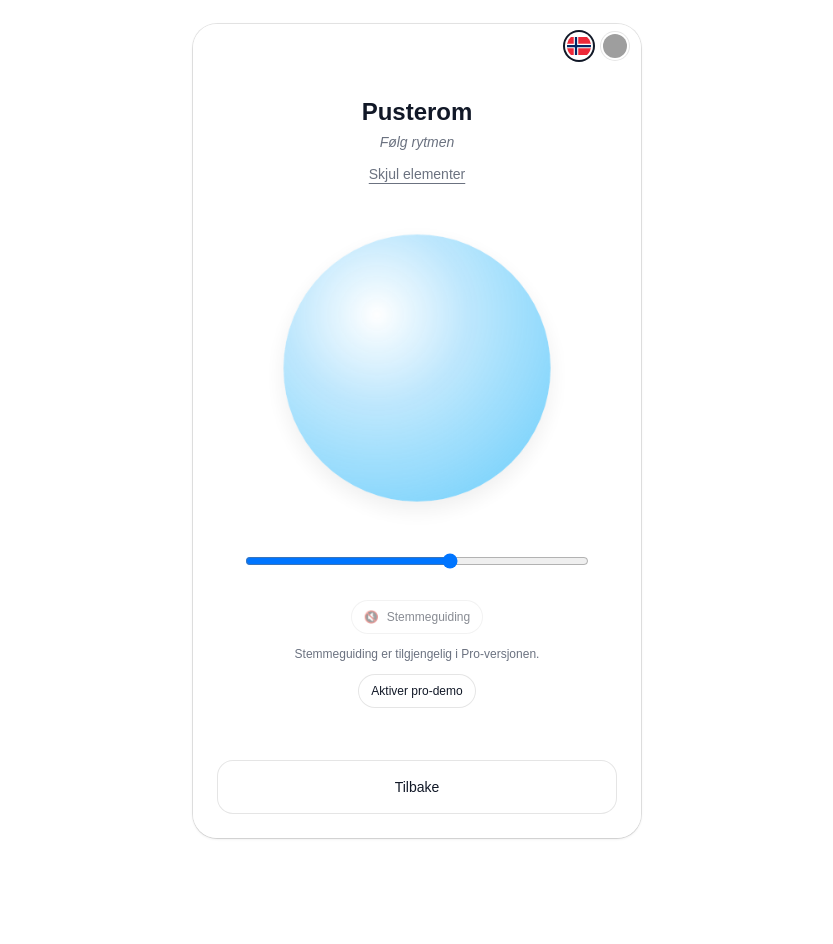
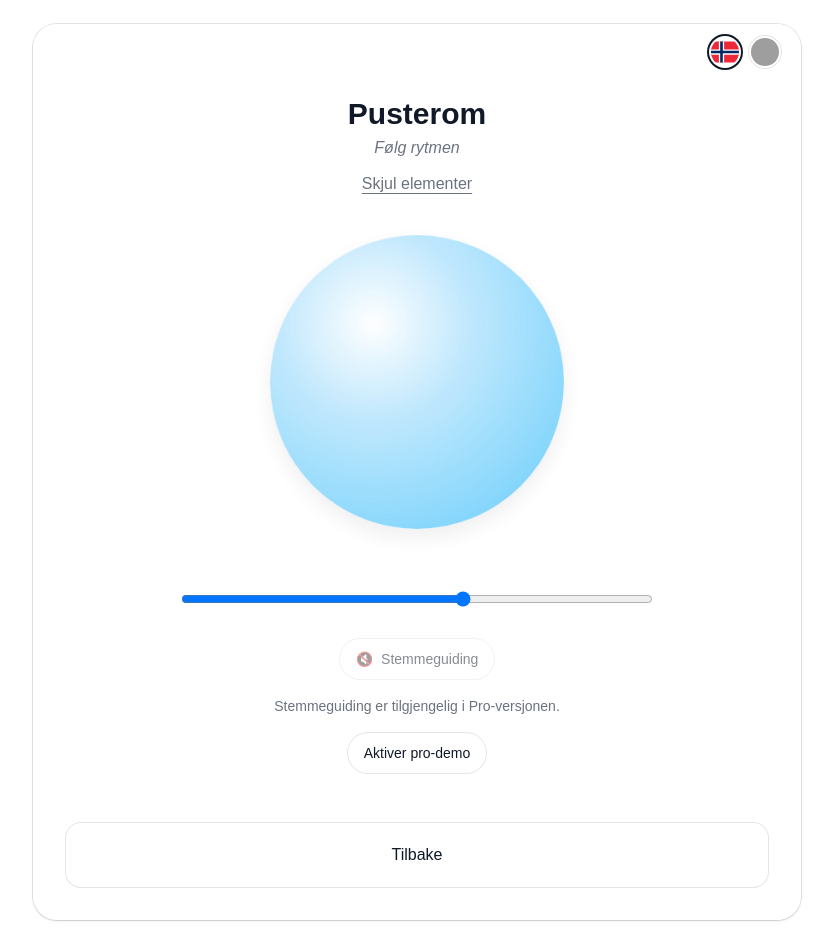
Before and after one commit to benhav/pause-app, a Next.js app: page /breathingroom in a window 1280 px wide. Shown: the whole page, without its empty margins (223-1056 px from the left). Before the commit the page ends 862 px from the top, so only its background shows below. Built offline with nearby package versions, Linux system fonts and the light colour scheme; grey boxes are pictures that could not be loaded.

Commit message:
update-tablets-v05

```diff
--- a/app/breathingroom/BreathingRoomClient.tsx
+++ b/app/breathingroom/BreathingRoomClient.tsx
@@ -297,7 +297,7 @@ export default function BreathingRoomClient() {
     ].join(" ");
 
   const surfaceButton = [
-    "w-full rounded-2xl px-4 py-4 text-sm",
+    "w-full rounded-2xl px-4 py-4 text-sm md:text-base md:py-5",
     "border bg-[var(--surface)] text-[var(--text)]",
     "border-[color:var(--border)]",
     "hover:bg-[var(--surface-hover)]",
@@ -308,17 +308,37 @@ export default function BreathingRoomClient() {
 
   const smallPill = [
     "inline-flex items-center justify-center gap-2",
-    "rounded-full border px-3 py-2 text-xs",
+    "rounded-full border px-3 py-2 text-xs md:text-sm md:px-4 md:py-2.5",
     "border-[color:var(--border)] bg-[var(--surface)] text-[var(--text)]",
     "hover:bg-[var(--surface-hover)]",
   ].join(" ");
 
   return (
-    <main className="min-h-[100svh] w-full px-0 py-0 sm:flex sm:items-center sm:justify-center sm:px-4 sm:py-6 sm:pt-6">
-      <div className="w-full sm:max-w-md pb-[env(safe-area-inset-bottom)]">
+    <main
+      className={[
+        "min-h-[100svh] w-full",
+        // Mobil: uendret
+        "px-0 py-0",
+        // ✅ Tablet: litt luft rundt, men ikke “desktop”
+        "md:px-6 md:py-6",
+        // ✅ Store skjermer: behold eksisterende “kort i midten” (som før)
+        "sm:flex sm:items-center sm:justify-center sm:px-4 sm:py-6 sm:pt-6",
+      ].join(" ")}
+    >
+      <div
+        className={[
+          "w-full pb-[env(safe-area-inset-bottom)]",
+          // ✅ Tablet: litt bredere enn mobil og sentrert
+          "md:max-w-3xl md:mx-auto",
+          // ✅ Eksisterende desktop-width
+          "sm:max-w-md",
+        ].join(" ")}
+      >
         <div
           className={[
             "relative w-full min-h-[100svh] rounded-none p-6",
+            // ✅ Tablet: litt mer luft
+            "md:p-8",
             // VIKTIG: bruk surface (semi-transparent) så bakgrunnsbildet under synes
             "bg-[var(--surface)] text-[var(--text)] backdrop-blur-xl",
             "sm:min-h-0 sm:rounded-3xl sm:shadow-sm sm:ring-1 sm:ring-[color:var(--border)]",
@@ -326,7 +346,7 @@ export default function BreathingRoomClient() {
           ].join(" ")}
         >
           {/* Top controls */}
-          <div className="absolute right-3 top-2 flex items-center gap-3">
+          <div className="absolute right-3 top-2 flex items-center gap-3 md:right-5 md:top-3">
             <div className="flex gap-2">
               <button
                 type="button"
@@ -339,7 +359,11 @@ export default function BreathingRoomClient() {
                 aria-label="Switch to Norwegian"
                 className={langBtnClass(locale === "no")}
               >
-                <img src="/flags/nor.svg" alt="Norsk" className="h-6 w-6 rounded-full" />
+                <img
+                  src="/flags/nor.svg"
+                  alt="Norsk"
+                  className="h-6 w-6 md:h-7 md:w-7 rounded-full"
+                />
               </button>
 
               <button
@@ -353,28 +377,32 @@ export default function BreathingRoomClient() {
                 aria-label="Switch to English"
                 className={langBtnClass(locale === "en")}
               >
-                <img src="/flags/gb-eng.svg" alt="English" className="h-6 w-6 rounded-full" />
+                <img
+                  src="/flags/gb-eng.svg"
+                  alt="English"
+                  className="h-6 w-6 md:h-7 md:w-7 rounded-full"
+                />
               </button>
             </div>
           </div>
 
           {/* Layout: top / middle / bottom */}
-          <div className="flex-1 grid grid-rows-[clamp(150px,20vh,200px)_1fr_clamp(190px,26vh,260px)]">
+          <div className="flex-1 grid grid-rows-[clamp(150px,20vh,200px)_1fr_clamp(190px,26vh,260px)] md:grid-rows-[clamp(150px,18vh,210px)_1fr_clamp(210px,28vh,300px)]">
             {/* TOP */}
-            <div className="pt-12 text-center">
+            <div className="pt-12 text-center md:pt-10">
               {showElements ? (
                 <>
-                  <div className="text-2xl font-semibold text-[var(--text)]">
+                  <div className="text-2xl md:text-3xl font-semibold text-[var(--text)]">
                     {t.breathingRoomTitle}
                   </div>
-                  <div className="mt-1 text-sm italic text-[var(--muted)]">
+                  <div className="mt-1 text-sm md:text-base italic text-[var(--muted)]">
                     {t.followRhythm}
                   </div>
 
                   <button
                     type="button"
                     onClick={() => setShowElements(false)}
-                    className="mt-3 text-sm text-[var(--muted)] underline underline-offset-4 hover:opacity-90"
+                    className="mt-3 text-sm md:text-base text-[var(--muted)] underline underline-offset-4 hover:opacity-90"
                   >
                     {t.hideElements}
                   </button>
@@ -383,7 +411,7 @@ export default function BreathingRoomClient() {
                 <button
                   type="button"
                   onClick={() => setShowElements(true)}
-                  className="text-sm text-[var(--muted)] underline underline-offset-4 hover:opacity-90"
+                  className="text-sm md:text-base text-[var(--muted)] underline underline-offset-4 hover:opacity-90"
                 >
                   {t.showElements}
                 </button>
@@ -394,7 +422,13 @@ export default function BreathingRoomClient() {
             <div className="flex items-center justify-center">
               <div
                 key={animNonce}
-                className="rounded-full w-[55vmin] h-[55vmin] max-w-[320px] max-h-[320px] will-change-transform"
+                className={[
+                  "rounded-full will-change-transform",
+                  // Mobil: uendret
+                  "w-[55vmin] h-[55vmin] max-w-[320px] max-h-[320px]",
+                  // ✅ Tablet: større sirkel
+                  "md:w-[44vmin] md:h-[44vmin] md:max-w-[420px] md:max-h-[420px]",
+                ].join(" ")}
                 style={{
                   ...circleStyle,
                   background: "var(--breath-fill)",
@@ -405,9 +439,9 @@ export default function BreathingRoomClient() {
             </div>
 
             {/* BOTTOM */}
-            <div className="flex flex-col items-center justify-start pt-6">
+            <div className="flex flex-col items-center justify-start pt-6 md:pt-8">
               {showElements ? (
-                <div className="w-full max-w-[360px] px-2">
+                <div className="w-full max-w-[360px] px-2 md:max-w-[520px] md:px-6">
                   <input
                     type="range"
                     min={MIN_SECONDS}
@@ -431,7 +465,7 @@ export default function BreathingRoomClient() {
                   )}
 
                   {/* Voice toggle */}
-                  <div className="mt-6 flex flex-col items-center gap-3">
+                  <div className="mt-6 flex flex-col items-center gap-3 md:gap-4">
                     <button
                       type="button"
                       onClick={async () => {
@@ -461,7 +495,7 @@ export default function BreathingRoomClient() {
                     </button>
 
                     {!isPro && (
-                      <div className="text-center text-xs text-[var(--muted)]">
+                      <div className="text-center text-xs md:text-sm text-[var(--muted)]">
                         {locale === "no"
                           ? "Stemmeguiding er tilgjengelig i Pro-versjonen."
                           : "Voice guidance is available in the Pro version."}
@@ -498,7 +532,7 @@ export default function BreathingRoomClient() {
           </div>
 
           {/* Go back pinned bottom */}
-          <div className="mt-6">
+          <div className="mt-6 md:mt-10">
             <button
               type="button"
               onClick={() => router.push(`/?lang=${locale}`)}
--- a/app/components/Card.tsx
+++ b/app/components/Card.tsx
@@ -4,12 +4,8 @@ export default function Card({ children }: { children: ReactNode }) {
   return (
     <div
       className={[
-        // Mobile: fullskjerm "sheet"
         "relative w-full min-h-[100svh] rounded-none p-6",
-        "bg-[var(--card-bg)] border-[color:var(--card-border)]",
-
-        // Desktop+: kort-stil
-        "sm:min-h-0 sm:rounded-3xl sm:shadow-sm sm:ring-1 sm:ring-[color:var(--ring)]",
+        "bg-transparent", // <- nøkkel for å unngå “kort”
       ].join(" ")}
     >
       {children}
--- a/app/components/TopRow.tsx
+++ b/app/components/TopRow.tsx
@@ -42,7 +42,7 @@ export default function TopRow({
       <button
         onClick={onBack}
         className={[
-          "hidden sm:inline-flex absolute rounded-xl px-3 py-2 text-sm text-neutral-600 hover:bg-neutral-50",
+          "hidden x1:inline-flex absolute rounded-xl px-3 py-2 text-sm text-neutral-600 hover:bg-neutral-50",
           showHome ? "left-10" : "left-0",
         ].join(" ")}
         aria-label={t.goBack}
--- a/app/globals.css
+++ b/app/globals.css
@@ -1,4 +1,3 @@
-
 @import "tailwindcss";
 
 /* =========================================================
@@ -23,13 +22,11 @@
   --bg-opacity: 1;
 
   /* BreathingRoom circle */
-  --breath-fill: radial-gradient(
-    circle at 35% 30%,
+  --breath-fill: radial-gradient(circle at 35% 30%,
       rgba(255, 255, 255, 0.98),
       rgba(186, 230, 253, 0.95) 35%,
       rgba(125, 211, 252, 0.88) 70%,
-    rgba(56, 189, 248, 0.78)
-  );
+      rgba(56, 189, 248, 0.78));
   --breath-shadow: 0 10px 30px rgba(0, 0, 0, 0.08);
 }
 
@@ -38,9 +35,17 @@
    Theme Sheet
    ========================================================= */
 
-:root { --sheet-bg: rgba(255,255,255,0.92); }
-html.dark { --sheet-bg: rgba(10,14,16,0.92); }
-html[data-skin="night-pro"] { --sheet-bg: rgba(10,14,16,0.92); }
+:root {
+  --sheet-bg: rgba(255, 255, 255, 0.92);
+}
+
+html.dark {
+  --sheet-bg: rgba(10, 14, 16, 0.92);
+}
+
+html[data-skin="night-pro"] {
+  --sheet-bg: rgba(10, 14, 16, 0.92);
+}
 
 
 
@@ -64,18 +69,16 @@ html[data-skin="night-pro"] { --sheet-bg: rgba(10,14,16,0.92); }
 
     /* Classic dark background layer */
     --bg-layer:
-      radial-gradient(900px 520px at 50% -80px, rgba(96,165,250,0.10), transparent 60%),
-      radial-gradient(900px 700px at 20% 65%, rgba(16,185,129,0.06), transparent 60%),
-      radial-gradient(900px 700px at 80% 65%, rgba(59,130,246,0.06), transparent 60%),
+      radial-gradient(900px 520px at 50% -80px, rgba(96, 165, 250, 0.10), transparent 60%),
+      radial-gradient(900px 700px at 20% 65%, rgba(16, 185, 129, 0.06), transparent 60%),
+      radial-gradient(900px 700px at 80% 65%, rgba(59, 130, 246, 0.06), transparent 60%),
       linear-gradient(180deg, #050708, #0a0f12 60%, #050708);
 
-    --breath-fill: radial-gradient(
-      circle at 35% 30%,
-      rgba(255,255,255,0.18),
-      rgba(96,165,250,0.16) 35%,
-      rgba(59,130,246,0.14) 65%,
-      rgba(16,185,129,0.10)
-    );
+    --breath-fill: radial-gradient(circle at 35% 30%,
+        rgba(255, 255, 255, 0.18),
+        rgba(96, 165, 250, 0.16) 35%,
+        rgba(59, 130, 246, 0.14) 65%,
+        rgba(16, 185, 129, 0.10));
     --breath-shadow: 0 18px 60px rgba(0, 0, 0, 0.55);
   }
 }
@@ -101,9 +104,9 @@ html.light {
 
   /* Classic light background layer */
   --bg-layer:
-    radial-gradient(1200px 700px at 30% 10%, rgba(14,165,233,0.10), transparent 60%),
-    radial-gradient(900px 600px at 70% 30%, rgba(14,165,233,0.06), transparent 60%),
-    linear-gradient(180deg, rgba(255,255,255,1), rgba(255,255,255,1));
+    radial-gradient(1200px 700px at 30% 10%, rgba(14, 165, 233, 0.10), transparent 60%),
+    radial-gradient(900px 600px at 70% 30%, rgba(14, 165, 233, 0.06), transparent 60%),
+    linear-gradient(180deg, rgba(255, 255, 255, 1), rgba(255, 255, 255, 1));
 }
 
 html.dark {
@@ -121,18 +124,16 @@ html.dark {
 
   /* Classic dark background layer */
   --bg-layer:
-    radial-gradient(900px 520px at 50% -80px, rgba(96,165,250,0.10), transparent 60%),
-    radial-gradient(900px 700px at 20% 65%, rgba(16,185,129,0.06), transparent 60%),
-    radial-gradient(900px 700px at 80% 65%, rgba(59,130,246,0.06), transparent 60%),
+    radial-gradient(900px 520px at 50% -80px, rgba(96, 165, 250, 0.10), transparent 60%),
+    radial-gradient(900px 700px at 20% 65%, rgba(16, 185, 129, 0.06), transparent 60%),
+    radial-gradient(900px 700px at 80% 65%, rgba(59, 130, 246, 0.06), transparent 60%),
     linear-gradient(180deg, #050708, #0a0f12 60%, #050708);
 
-  --breath-fill: radial-gradient(
-    circle at 35% 30%,
-    rgba(255,255,255,0.18),
-    rgba(96,165,250,0.16) 35%,
-    rgba(59,130,246,0.14) 65%,
-    rgba(16,185,129,0.10)
-  );
+  --breath-fill: radial-gradient(circle at 35% 30%,
+      rgba(255, 255, 255, 0.18),
+      rgba(96, 165, 250, 0.16) 35%,
+      rgba(59, 130, 246, 0.14) 65%,
+      rgba(16, 185, 129, 0.10));
   --breath-shadow: 0 18px 60px rgba(0, 0, 0, 0.55);
 }
 
@@ -168,6 +169,22 @@ main {
   z-index: 1;
 }
 
+
+/* iOS/iPadOS: stabil viewport-høyde (hindrer rare “kutt”/scroll-bugs) */
+html,
+body {
+  height: 100%;
+}
+
+@supports (-webkit-touch-callout: none) {
+  body {
+    min-height: 100dvh;
+    min-height: -webkit-fill-available;
+  }
+}
+
+
+
 /* =========================================================
    SKINS (html[data-skin="..."])
    NOTE: data-skin comes from AppProviders/appPrefs
@@ -181,24 +198,22 @@ html[data-skin="floating"] {
   --ring: rgba(14, 165, 233, 0.55);
 
   --bg-layer:
-    radial-gradient(1100px 800px at 50% 15%, rgba(14,165,233,0.18), transparent 62%),
-    radial-gradient(900px 700px at 30% 45%, rgba(14,165,233,0.10), transparent 62%),
-    radial-gradient(800px 600px at 80% 55%, rgba(14,165,233,0.08), transparent 62%),
+    radial-gradient(1100px 800px at 50% 15%, rgba(14, 165, 233, 0.18), transparent 62%),
+    radial-gradient(900px 700px at 30% 45%, rgba(14, 165, 233, 0.10), transparent 62%),
+    radial-gradient(800px 600px at 80% 55%, rgba(14, 165, 233, 0.08), transparent 62%),
     repeating-radial-gradient(circle at 50% 20%,
-      rgba(14,165,233,0.06) 0px,
-      rgba(14,165,233,0.06) 2px,
+      rgba(14, 165, 233, 0.06) 0px,
+      rgba(14, 165, 233, 0.06) 2px,
       transparent 10px,
       transparent 26px),
-    linear-gradient(180deg, rgba(255,255,255,1), rgba(248,251,255,1));
+    linear-gradient(180deg, rgba(255, 255, 255, 1), rgba(248, 251, 255, 1));
 
-  --breath-fill: radial-gradient(
-    circle at 35% 30%,
-    rgba(255,255,255,0.98),
-    rgba(186,230,253,0.92) 35%,
-    rgba(125,211,252,0.84) 70%,
-    rgba(56,189,248,0.72)
-  );
-  --breath-shadow: 0 14px 40px rgba(14,165,233,0.10);
+  --breath-fill: radial-gradient(circle at 35% 30%,
+      rgba(255, 255, 255, 0.98),
+      rgba(186, 230, 253, 0.92) 35%,
+      rgba(125, 211, 252, 0.84) 70%,
+      rgba(56, 189, 248, 0.72));
+  --breath-shadow: 0 14px 40px rgba(14, 165, 233, 0.10);
 }
 
 /* ---------- FLOATING (night) ---------- */
@@ -206,48 +221,44 @@ html.dark[data-skin="floating"] {
   --app-bg: #07111f;
 
   --bg-layer:
-    radial-gradient(900px 520px at 50% -80px, rgba(96,165,250,0.14), transparent 60%),
-    radial-gradient(900px 700px at 20% 65%, rgba(16,185,129,0.06), transparent 60%),
-    radial-gradient(900px 700px at 80% 65%, rgba(59,130,246,0.08), transparent 60%),
+    radial-gradient(900px 520px at 50% -80px, rgba(96, 165, 250, 0.14), transparent 60%),
+    radial-gradient(900px 700px at 20% 65%, rgba(16, 185, 129, 0.06), transparent 60%),
+    radial-gradient(900px 700px at 80% 65%, rgba(59, 130, 246, 0.08), transparent 60%),
     repeating-radial-gradient(circle at 50% 20%,
-      rgba(96,165,250,0.06) 0px,
-      rgba(96,165,250,0.06) 2px,
+      rgba(96, 165, 250, 0.06) 0px,
+      rgba(96, 165, 250, 0.06) 2px,
       transparent 10px,
       transparent 28px),
     linear-gradient(180deg, #050708, #0a0f12 60%, #050708);
 
   --ring: rgba(96, 165, 250, 0.50);
 
-  --breath-fill: radial-gradient(
-    circle at 35% 30%,
-    rgba(255,255,255,0.18),
-    rgba(96,165,250,0.16) 35%,
-    rgba(59,130,246,0.14) 65%,
-    rgba(16,185,129,0.10)
-  );
+  --breath-fill: radial-gradient(circle at 35% 30%,
+      rgba(255, 255, 255, 0.18),
+      rgba(96, 165, 250, 0.16) 35%,
+      rgba(59, 130, 246, 0.14) 65%,
+      rgba(16, 185, 129, 0.10));
   --breath-shadow: 0 18px 60px rgba(0, 0, 0, 0.55);
 }
 
 /* ---------- NATURE (day) ---------- */
 html[data-skin="nature"] {
-  --ring: rgba(47,133,90,0.55);
+  --ring: rgba(47, 133, 90, 0.55);
 
   --bg-layer:
-    radial-gradient(1100px 800px at 45% 10%, rgba(47,133,90,0.16), transparent 62%),
-    radial-gradient(900px 700px at 20% 55%, rgba(47,133,90,0.10), transparent 62%),
-    radial-gradient(900px 700px at 80% 55%, rgba(47,133,90,0.08), transparent 62%),
-    conic-gradient(from 180deg at 20% 25%, rgba(47,133,90,0.08), transparent 40%, rgba(47,133,90,0.06)),
-    conic-gradient(from 220deg at 80% 30%, rgba(47,133,90,0.07), transparent 45%, rgba(47,133,90,0.05)),
-    linear-gradient(180deg, rgba(255,255,255,1), rgba(249,255,251,1));
+    radial-gradient(1100px 800px at 45% 10%, rgba(47, 133, 90, 0.16), transparent 62%),
+    radial-gradient(900px 700px at 20% 55%, rgba(47, 133, 90, 0.10), transparent 62%),
+    radial-gradient(900px 700px at 80% 55%, rgba(47, 133, 90, 0.08), transparent 62%),
+    conic-gradient(from 180deg at 20% 25%, rgba(47, 133, 90, 0.08), transparent 40%, rgba(47, 133, 90, 0.06)),
+    conic-gradient(from 220deg at 80% 30%, rgba(47, 133, 90, 0.07), transparent 45%, rgba(47, 133, 90, 0.05)),
+    linear-gradient(180deg, rgba(255, 255, 255, 1), rgba(249, 255, 251, 1));
 
-  --breath-fill: radial-gradient(
-    circle at 35% 30%,
-    rgba(255,255,255,0.98),
-    rgba(187,247,208,0.55) 40%,
-    rgba(134,239,172,0.35) 70%,
-    rgba(47,133,90,0.18)
-  );
-  --breath-shadow: 0 14px 40px rgba(47,133,90,0.10);
+  --breath-fill: radial-gradient(circle at 35% 30%,
+      rgba(255, 255, 255, 0.98),
+      rgba(187, 247, 208, 0.55) 40%,
+      rgba(134, 239, 172, 0.35) 70%,
+      rgba(47, 133, 90, 0.18));
+  --breath-shadow: 0 14px 40px rgba(47, 133, 90, 0.10);
 }
 
 /* ---------- NATURE (night) ---------- */
@@ -255,22 +266,20 @@ html.dark[data-skin="nature"] {
   --app-bg: #06150f;
 
   --bg-layer:
-    radial-gradient(900px 520px at 50% -80px, rgba(52,211,153,0.12), transparent 60%),
-    radial-gradient(900px 700px at 20% 65%, rgba(16,185,129,0.10), transparent 60%),
-    radial-gradient(900px 700px at 80% 65%, rgba(34,197,94,0.08), transparent 60%),
-    conic-gradient(from 180deg at 20% 25%, rgba(52,211,153,0.06), transparent 45%, rgba(16,185,129,0.05)),
-    conic-gradient(from 220deg at 80% 30%, rgba(52,211,153,0.05), transparent 50%, rgba(34,197,94,0.04)),
+    radial-gradient(900px 520px at 50% -80px, rgba(52, 211, 153, 0.12), transparent 60%),
+    radial-gradient(900px 700px at 20% 65%, rgba(16, 185, 129, 0.10), transparent 60%),
+    radial-gradient(900px 700px at 80% 65%, rgba(34, 197, 94, 0.08), transparent 60%),
+    conic-gradient(from 180deg at 20% 25%, rgba(52, 211, 153, 0.06), transparent 45%, rgba(16, 185, 129, 0.05)),
+    conic-gradient(from 220deg at 80% 30%, rgba(52, 211, 153, 0.05), transparent 50%, rgba(34, 197, 94, 0.04)),
     linear-gradient(180deg, #050708, #0a0f12 60%, #050708);
 
   --ring: rgba(52, 211, 153, 0.45);
 
-  --breath-fill: radial-gradient(
-    circle at 35% 30%,
-    rgba(255,255,255,0.16),
-    rgba(52,211,153,0.14) 35%,
-    rgba(16,185,129,0.12) 65%,
-    rgba(34,197,94,0.08)
-  );
+  --breath-fill: radial-gradient(circle at 35% 30%,
+      rgba(255, 255, 255, 0.16),
+      rgba(52, 211, 153, 0.14) 35%,
+      rgba(16, 185, 129, 0.12) 65%,
+      rgba(34, 197, 94, 0.08));
   --breath-shadow: 0 18px 60px rgba(0, 0, 0, 0.55);
 }
 
@@ -279,30 +288,28 @@ html.dark[data-skin="nature"] {
 */
 html[data-skin="night-pro"] {
   --app-bg: #070a0c;
-  --text: rgba(255,255,255,0.92);
-  --muted: rgba(255,255,255,0.65);
-  --border: rgba(255,255,255,0.12);
+  --text: rgba(255, 255, 255, 0.92);
+  --muted: rgba(255, 255, 255, 0.65);
+  --border: rgba(255, 255, 255, 0.12);
 
-  --surface: rgba(10,14,16,0.72);
-  --surface-2: rgba(10,14,16,0.55);
-  --surface-hover: rgba(10,14,16,0.82);
-  --press: rgba(255,255,255,0.06);
+  --surface: rgba(10, 14, 16, 0.72);
+  --surface-2: rgba(10, 14, 16, 0.55);
+  --surface-hover: rgba(10, 14, 16, 0.82);
+  --press: rgba(255, 255, 255, 0.06);
 
-  --ring: rgba(96,165,250,0.55);
+  --ring: rgba(96, 165, 250, 0.55);
 
   --bg-layer:
-    radial-gradient(1200px 800px at 50% 0%, rgba(96,165,250,0.12), transparent 60%),
-    radial-gradient(900px 700px at 20% 60%, rgba(16,185,129,0.08), transparent 60%),
-    radial-gradient(900px 700px at 80% 65%, rgba(96,165,250,0.06), transparent 60%),
+    radial-gradient(1200px 800px at 50% 0%, rgba(96, 165, 250, 0.12), transparent 60%),
+    radial-gradient(900px 700px at 20% 60%, rgba(16, 185, 129, 0.08), transparent 60%),
+    radial-gradient(900px 700px at 80% 65%, rgba(96, 165, 250, 0.06), transparent 60%),
     linear-gradient(180deg, #050708, #0a0f12 60%, #050708);
 
-  --breath-fill: radial-gradient(
-    circle at 35% 30%,
-    rgba(255,255,255,0.18),
-    rgba(96,165,250,0.16) 35%,
-    rgba(59,130,246,0.14) 65%,
-    rgba(16,185,129,0.10)
-  );
+  --breath-fill: radial-gradient(circle at 35% 30%,
+      rgba(255, 255, 255, 0.18),
+      rgba(96, 165, 250, 0.16) 35%,
+      rgba(59, 130, 246, 0.14) 65%,
+      rgba(16, 185, 129, 0.10));
   --breath-shadow: 0 18px 60px rgba(0, 0, 0, 0.55);
 }
 
@@ -311,42 +318,101 @@ html[data-skin="night-pro"] {
    ========================================================= */
 
 @keyframes fadeIn {
-  from { opacity: 0; transform: translateY(6px); }
-  to { opacity: 1; transform: translateY(0); }
+  from {
+    opacity: 0;
+    transform: translateY(6px);
   }
 
-.animate-fadeIn { animation: fadeIn 0.35s ease-out; }
+  to {
+    opacity: 1;
+    transform: translateY(0);
+  }
+}
+
+.animate-fadeIn {
+  animation: fadeIn 0.35s ease-out;
+}
 
 @keyframes dotPulse {
-  0% { transform: scale(1.00); }
-  31% { transform: scale(1.25); }
-  47% { transform: scale(1.25); }
-  78% { transform: scale(1.00); }
-  100% { transform: scale(1.00); }
+  0% {
+    transform: scale(1.00);
+  }
+
+  31% {
+    transform: scale(1.25);
+  }
+
+  47% {
+    transform: scale(1.25);
+  }
+
+  78% {
+    transform: scale(1.00);
+  }
+
+  100% {
+    transform: scale(1.00);
+  }
 }
 
 @keyframes breatheHold {
-  0% { transform: scale(0.62); opacity: 0.95; }
-  28% { transform: scale(1.00); opacity: 1; }
-  40% { transform: scale(1.00); opacity: 1; }
-  72% { transform: scale(0.62); opacity: 0.95; }
-  100% { transform: scale(0.62); opacity: 0.95; }
+  0% {
+    transform: scale(0.62);
+    opacity: 0.95;
+  }
+
+  28% {
+    transform: scale(1.00);
+    opacity: 1;
+  }
+
+  40% {
+    transform: scale(1.00);
+    opacity: 1;
+  }
+
+  72% {
+    transform: scale(0.62);
+    opacity: 0.95;
+  }
+
+  100% {
+    transform: scale(0.62);
+    opacity: 0.95;
+  }
 }
 
 /* =========================================================
    Public Backgrounds
    ========================================================= */
 
-html.light { --bg-layer: url("/backgrounds/classic-day.webp"); }
-html.dark  { --bg-layer: url("/backgrounds/classic-night.webp"); }
+html.light {
+  --bg-layer: url("/backgrounds/classic-day.webp");
+}
 
-html.light[data-skin="floating"] { --bg-layer: url("/backgrounds/floating-day.webp"); }
-html.dark[data-skin="floating"]  { --bg-layer: url("/backgrounds/floating-night.webp"); }
+html.dark {
+  --bg-layer: url("/backgrounds/classic-night.webp");
+}
 
-html.light[data-skin="nature"] { --bg-layer: url("/backgrounds/nature-day.webp"); }
-html.dark[data-skin="nature"]  { --bg-layer: url("/backgrounds/nature-night.webp"); }
+html.light[data-skin="floating"] {
+  --bg-layer: url("/backgrounds/floating-day.webp");
+}
 
-html[data-skin="night-pro"] { --bg-layer: url("/backgrounds/nightpro.webp"); }
+html.dark[data-skin="floating"] {
+  --bg-layer: url("/backgrounds/floating-night.webp");
+}
+
+html.light[data-skin="nature"] {
+  --bg-layer: url("/backgrounds/nature-day.webp");
+}
+
+html.dark[data-skin="nature"] {
+  --bg-layer: url("/backgrounds/nature-night.webp");
+}
+
+html[data-skin="night-pro"] {
+  --bg-layer: url("/backgrounds/nightpro.webp");
+}
 
 body {
   background: var(--app-bg);
@@ -369,22 +435,40 @@ body::before {
 }
 
 /* Appinnhold over overlay */
-#__next, main {
+#__next,
+main {
   position: relative;
   z-index: 1;
 }
 
 /* Classic */
-html[data-skin="classic"].light { --bg-image: url("/backgrounds/classic-day.webp"); }
-html[data-skin="classic"].dark  { --bg-image: url("/backgrounds/classic-night.webp"); }
+html[data-skin="classic"].light {
+  --bg-image: url("/backgrounds/classic-day.webp");
+}
+
+html[data-skin="classic"].dark {
+  --bg-image: url("/backgrounds/classic-night.webp");
+}
 
 /* Floating */
-html[data-skin="floating"].light { --bg-image: url("/backgrounds/floating-day.webp"); }
-html[data-skin="floating"].dark  { --bg-image: url("/backgrounds/floating-night.webp"); }
+html[data-skin="floating"].light {
+  --bg-image: url("/backgrounds/floating-day.webp");
+}
+
+html[data-skin="floating"].dark {
+  --bg-image: url("/backgrounds/floating-night.webp");
+}
 
 /* Nature */
-html[data-skin="nature"].light { --bg-image: url("/backgrounds/nature-day.webp"); }
-html[data-skin="nature"].dark  { --bg-image: url("/backgrounds/nature-night.webp"); }
+html[data-skin="nature"].light {
+  --bg-image: url("/backgrounds/nature-day.webp");
+}
+
+html[data-skin="nature"].dark {
+  --bg-image: url("/backgrounds/nature-night.webp");
+}
 
 /* Night Pro (alltid “natt”-følelse, 1 fil) */
-html[data-skin="night-pro"] { --bg-image: url("/backgrounds/nightpro.webp"); }
+html[data-skin="night-pro"] {
+  --bg-image: url("/backgrounds/nightpro.webp");
+}
```
Also changed, not shown: app/HomeClient.tsx (+44 -34 lines). Lines whose indentation alone changed are shown as unchanged.
